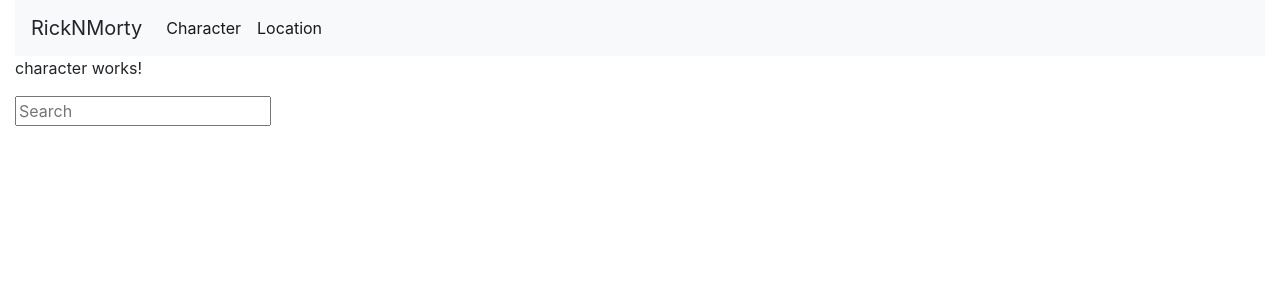
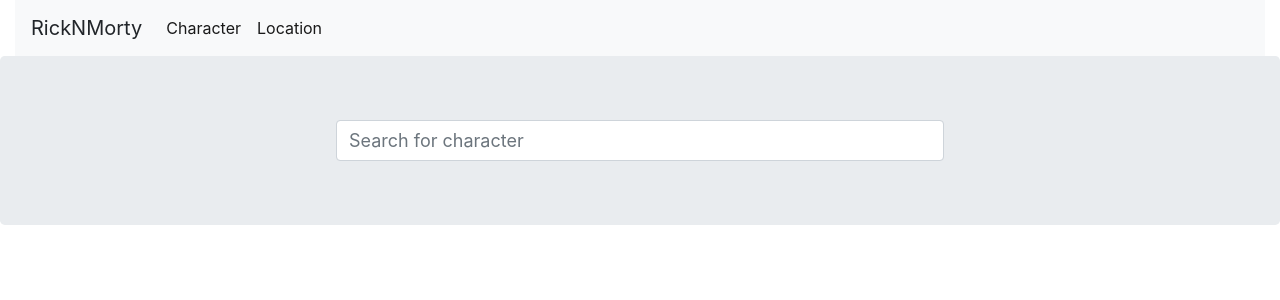
Before and after one commit to CanberkTemiz/rick-n-morty, an Angular app: page /character in a window 1280 px wide. Shown: the top 300 px of the page. Built offline with nearby package versions, Linux system fonts and the light colour scheme.

Commit message:
add :: styles to character list

```diff
--- a/src/app/character/character-listing/character-listing.component.css
+++ b/src/app/character/character-listing/character-listing.component.css
@@ -0,0 +1,14 @@
+.card-item {
+  margin: 20px;
+  max-width: 300px;
+  box-shadow: 0 4px 8px 0 rgba(0, 0, 0, 0.2);
+  transition: 0.3s;
+}
+
+.card-item:hover {
+  box-shadow: 0 8px 16px 0 rgba(0, 0, 0, 0.2);
+}
+
+a {
+  text-decoration: none;
+}
--- a/src/app/character/character-listing/character-listing.component.html
+++ b/src/app/character/character-listing/character-listing.component.html
@@ -1,4 +1,4 @@
-<div>
+<div class="card-item card">
     <a class="thumbnail" routerLink="/character/detail/{{character.id}}">
         <img [src]="character.image" [alt]="character.name">
         <h3>{{character.name}}</h3>
--- a/src/app/character/character.component.css
+++ b/src/app/character/character.component.css
@@ -0,0 +1,5 @@
+.card-list {
+  display: flex;
+  flex-flow: wrap;
+  justify-content: center;
+}
--- a/src/app/character/character.component.html
+++ b/src/app/character/character.component.html
@@ -1,8 +1,11 @@
-<p>character works!</p>
-<app-search
-    [type]="type"
-    (charactersFetched)="onCharactersFetched($event)"
-></app-search>
+<div class="row">
+    <div class="col jumbotron">
+        <app-search
+            [type]="type"
+            (charactersFetched)="onCharactersFetched($event)"
+        ></app-search>
+    </div>
+</div>
 
 <div *ngIf="characters" class="row">
     <div class="card-list">
--- a/src/app/character/character.component.ts
+++ b/src/app/character/character.component.ts
@@ -14,7 +14,7 @@ export class CharacterComponent {
 
   onCharactersFetched(data: Character[]) {
     this.characters = data;
-    console.log(this.characters)
+    console.log(this.characters);
   }
 
 }
--- a/src/app/location/location.component.html
+++ b/src/app/location/location.component.html
@@ -1,3 +1,8 @@
-<p>location works!</p>
-
-<app-search [type]="type" (locationsFetched)="onLocationsFetched($event)"></app-search>
+<div class="row">
+    <div class="col jumbotron">
+        <app-search
+            [type]="type"
+            (locationsFetched)="onLocationsFetched($event)"
+        ></app-search>
+    </div>
+</div>
--- a/src/app/shared/search/search.component.css
+++ b/src/app/shared/search/search.component.css
@@ -0,0 +1,5 @@
+* {
+  width: 50%;
+  font-size: large;
+  margin: auto;
+}
--- a/src/app/shared/search/search.component.html
+++ b/src/app/shared/search/search.component.html
@@ -1 +1 @@
-<input placeholder="Search" #input>
+<input type="text" class="form-control" placeholder="{{'Search for ' + type}}" #input>
--- a/src/app/shared/search/search.component.ts
+++ b/src/app/shared/search/search.component.ts
@@ -35,6 +35,7 @@ export class SearchComponent implements AfterViewInit {
         debounceTime(900),
         distinctUntilChanged(),
         tap(() => {
+          console.log(this.type);
           this.searchText = this.input.nativeElement.value;
           this.fetchDataOf(this.searchText, this.type);
         })
@@ -43,9 +44,9 @@ export class SearchComponent implements AfterViewInit {
   }
 
   fetchDataOf(term, type) {
-    term === "characters"
+    type === "character"
     ? this.service.getCharacter(this.searchText).subscribe((data) => this.charactersFetched.emit(data.results))
-    : this.service.getLocation(this.searchText).subscribe((data) => this.locationsFetched.emit(data.results))
+    : this.service.getLocation(this.searchText).subscribe((data) => this.locationsFetched.emit(data))
   }
 
 
```
